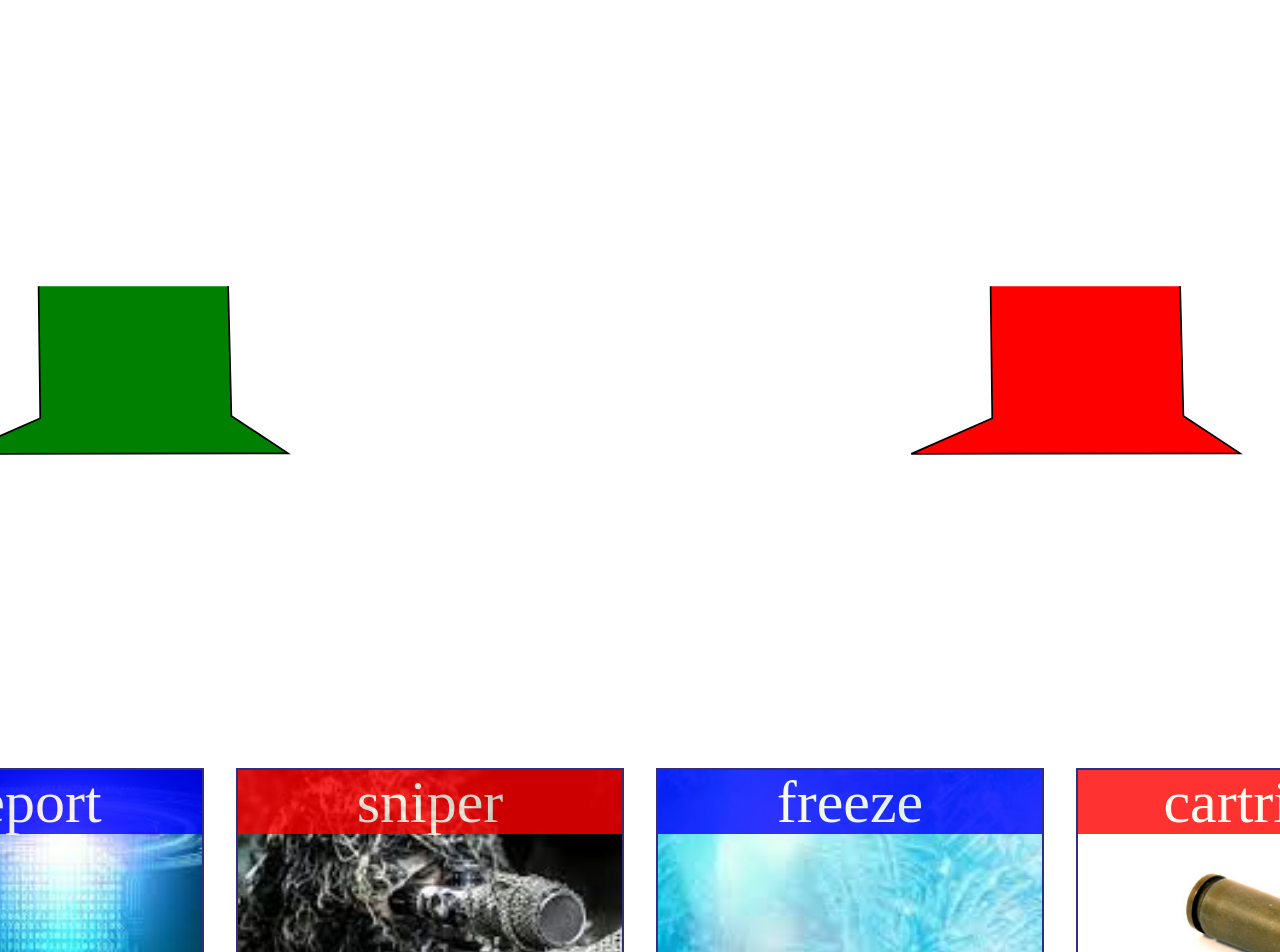
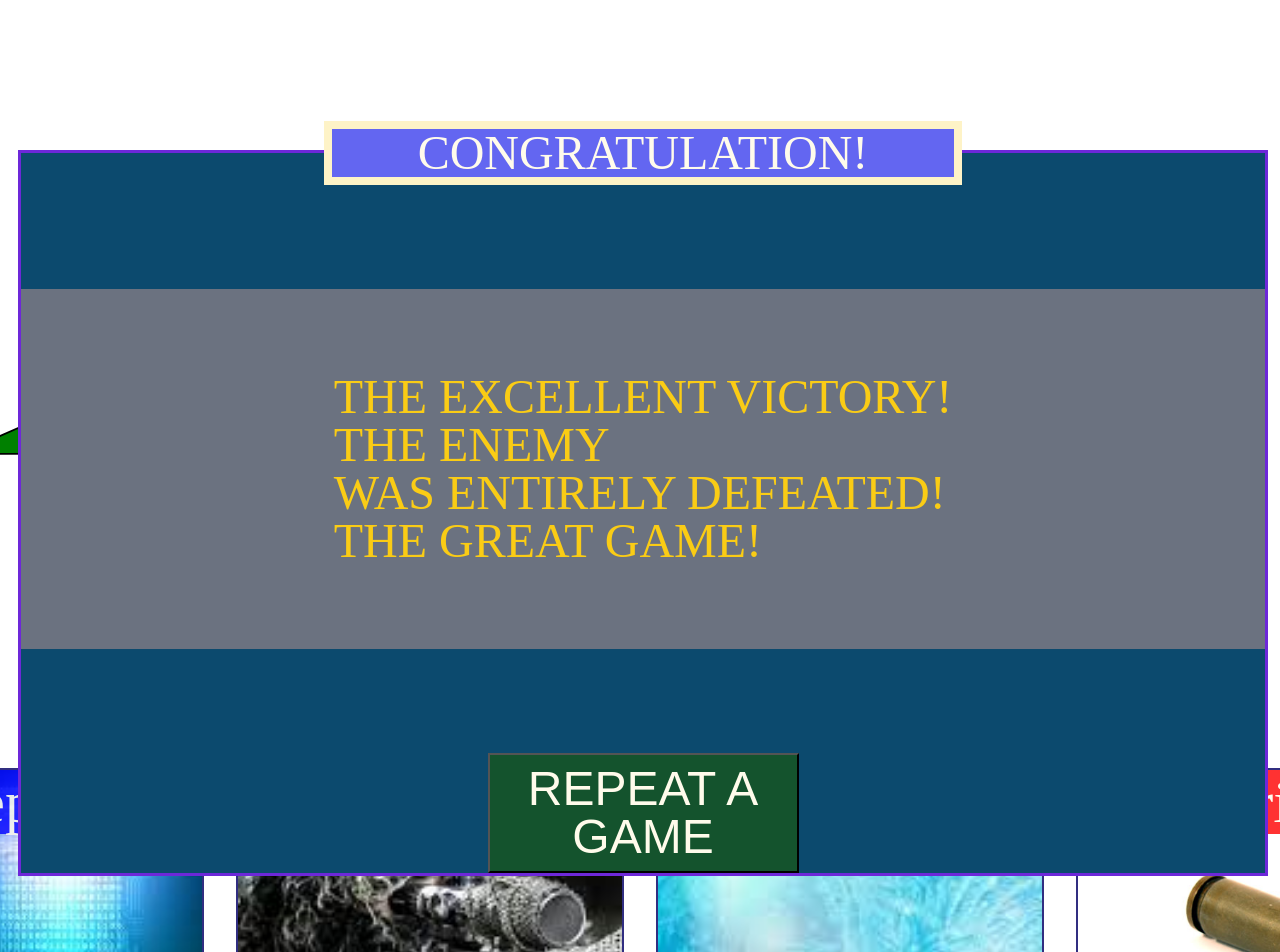
Before and after one commit to FerelUltra/battle_cards3, a Next.js app: page /start in a window 1280 px wide. Shown: the part 220-1172 px from the top of the page. Built offline with nearby package versions, Linux system fonts and the light colour scheme.

Commit message:
feat: make popup UI

```diff
--- a/src/components/Battle/Battle.module.css
+++ b/src/components/Battle/Battle.module.css
@@ -2,7 +2,7 @@
 @tailwind utilities;
 
 .battle{
-    @apply w-[2920px] h-[1440px] border-2 border-emerald-700 border-solid flex flex-col
+    @apply w-[2920px] h-[1440px] border-2 border-emerald-700 border-solid flex flex-col relative
 }
 .rockets{
     @apply flex flex-row justify-around
--- a/src/components/Battle/index.tsx
+++ b/src/components/Battle/index.tsx
@@ -2,8 +2,14 @@ import styles from './Battle.module.css'
 import {FC} from "react";
 import {Cards} from "../Cards";
 import {Rocket} from "../Rocket";
+import {useAppSelector} from "../../hooks/redux";
+import {Popup} from "../Popup";
 
 export const Battle: FC = () => {
+    const myCurrentHealth = useAppSelector(state => state.rocketsReducer.myRocket.currentHealth)
+    const myMaxHealth = useAppSelector(state => state.rocketsReducer.myRocket.maxHealth)
+    const enemyCurrentHealth = useAppSelector(state => state.rocketsReducer.enemyRocket.maxHealth)
+    const enemyMaxHealth = useAppSelector(state => state.rocketsReducer.enemyRocket.maxHealth)
     return (
         <div className={styles.battle}>
             <div className={styles.rockets}>
@@ -11,6 +17,7 @@ export const Battle: FC = () => {
                 <Rocket youOrEnemy={"enemy"}/>
             </div>
             <Cards/>
+            <Popup/>
         </div>
     )
 }
--- /dev/null
+++ b/src/components/Popup/Popup.module.css
@@ -0,0 +1,26 @@
+@tailwind components;
+@tailwind utilities;
+
+.popup {
+    @apply flex w-1/2 h-1/2 flex-col border-violet-700 border-solid
+    absolute items-center top-1/4 left-1/4
+    bg-sky-900 justify-between
+}
+
+.gameOver {
+    @apply w-1/2 border-amber-100 border-solid text-amber-50 uppercase flex items-center justify-center
+    -mt-8 h-12 text-5xl bg-indigo-500 border-8
+}
+
+.gameOverText {
+    @apply w-full bg-gray-500 text-yellow-400 uppercase h-1/2 flex items-center justify-center
+    text-5xl
+}
+
+.repeatGame {
+    @apply w-1/4 uppercase text-amber-50 h-1/6 text-5xl bg-green-900
+}
+
+.repeatGame:hover {
+    @apply text-yellow-400 shadow-2xl shadow-amber-500
+}
--- /dev/null
+++ b/src/components/Popup/index.tsx
@@ -0,0 +1,22 @@
+import styles from './Popup.module.css'
+import {FC, useEffect} from "react";
+import {useAppDispatch} from "../../hooks/redux";
+
+export const Popup: FC = () => {
+    const dispatch = useAppDispatch()
+    const repeatGame = () => {
+
+    }
+    return (
+        <div className={styles.popup}>
+            <div className={styles.gameOver}>Congratulation!</div>
+            <div className={styles.gameOverText}>
+                The excellent victory! <br/>
+                The enemy <br/>
+                was entirely defeated! <br/>
+                The great game!
+            </div>
+            <button onClick={repeatGame} className={styles.repeatGame}>repeat a game</button>
+        </div>
+    )
+}
```
